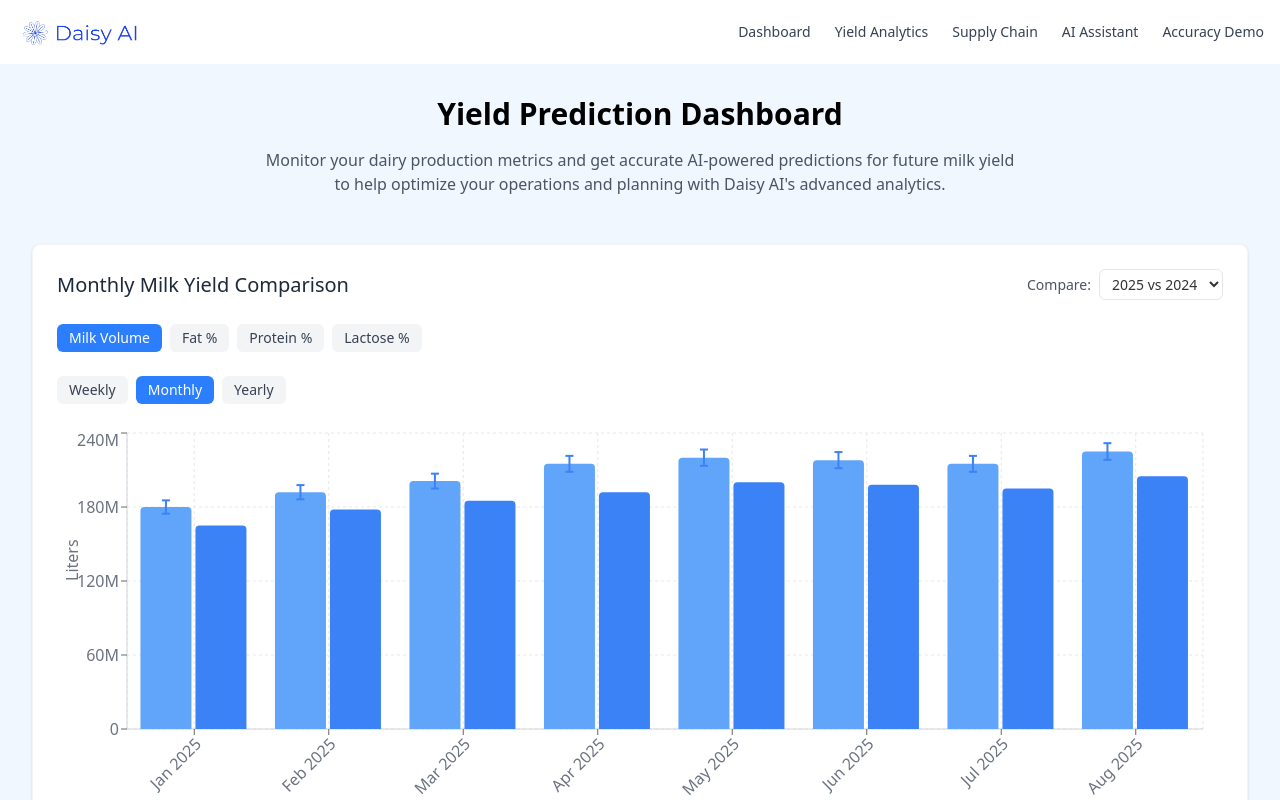
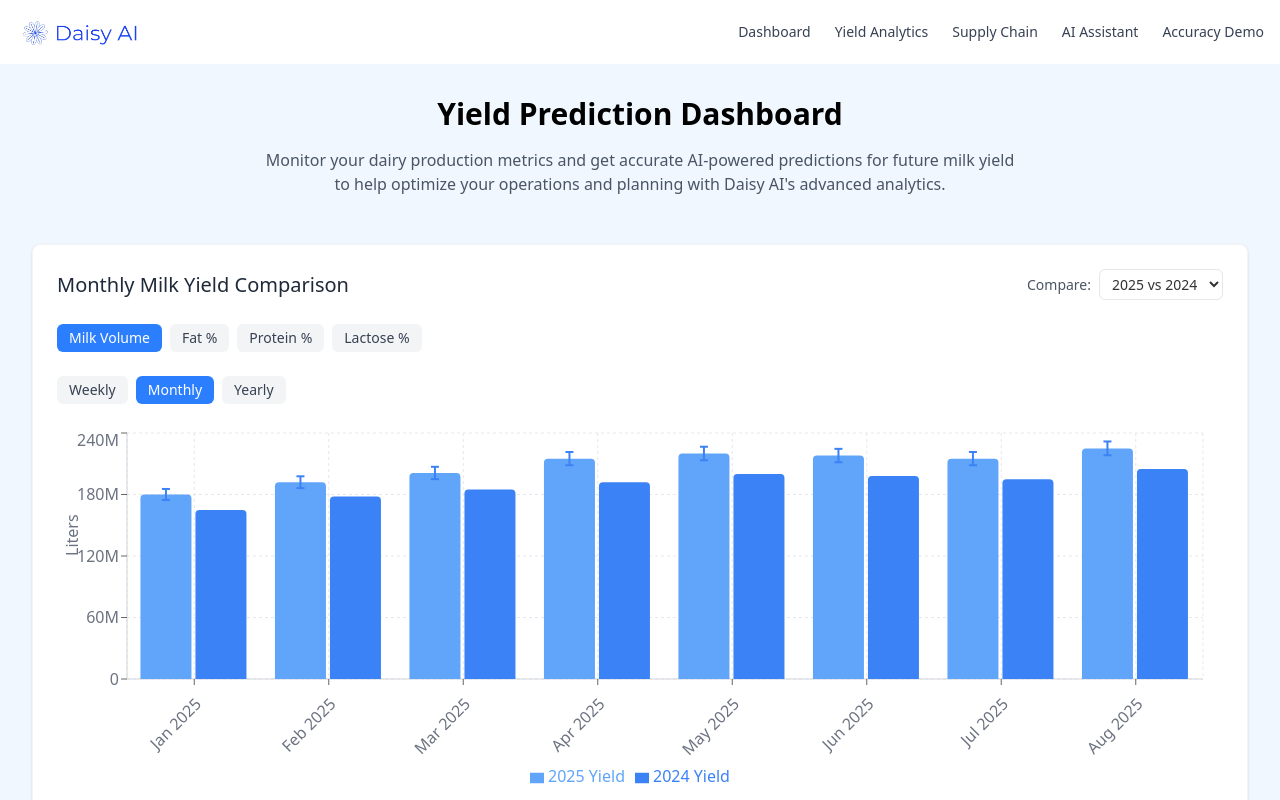
Before and after one commit to Ch-ir-ag/AgTechv0, a Next.js app: page /dashboard in a window 1280 px wide. Shown: the top 800 px of the page. Built offline with nearby package versions, Linux system fonts and the light colour scheme.

Commit message:
Chart data update + quantified impact update

```diff
--- a/src/app/components/MilkYieldChart.tsx
+++ b/src/app/components/MilkYieldChart.tsx
@@ -21,34 +21,34 @@ type MetricType = 'milk' | 'fat' | 'protein' | 'lactose';
 const milkYieldData = {
   weekly: {
     2025: [
-      { period: 'Mar 1-7', thisYear: 42000000, comparisonYear: 38000000, confidenceLevel: 1260000 },
-      { period: 'Mar 8-14', thisYear: 45000000, comparisonYear: 41000000, confidenceLevel: 1350000 },
-      { period: 'Mar 15-21', thisYear: 43000000, comparisonYear: 39000000, confidenceLevel: 1290000 },
-      { period: 'Mar 22-28', thisYear: 47000000, comparisonYear: 43000000, confidenceLevel: 1410000 },
-      { period: 'Mar 29-Apr 4', thisYear: 46000000, comparisonYear: 42000000, confidenceLevel: 1380000 },
-      { period: 'Apr 5-11', thisYear: 48000000, comparisonYear: 44000000, confidenceLevel: 1440000 },
-      { period: 'Apr 12-18', thisYear: 50000000, comparisonYear: 46000000, confidenceLevel: 1500000 },
-      { period: 'Apr 19-25', thisYear: 49000000, comparisonYear: 45000000, confidenceLevel: 1470000 },
+      { period: 'Jul 15-21', thisYear: 42000000, comparisonYear: 38000000, confidenceLevel: 1260000 },
+      { period: 'Jul 22-28', thisYear: 45000000, comparisonYear: 41000000, confidenceLevel: 1350000 },
+      { period: 'Jul 29-Aug 4', thisYear: 43000000, comparisonYear: 39000000, confidenceLevel: 1290000 },
+      { period: 'Aug 5-11', thisYear: 47000000, comparisonYear: 43000000, confidenceLevel: 1410000 },
+      { period: 'Aug 12-18', thisYear: 46000000, comparisonYear: 42000000, confidenceLevel: 1380000 },
+      { period: 'Aug 19-25', thisYear: 48000000, comparisonYear: 44000000, confidenceLevel: 1440000 },
+      { period: 'Aug 26-Sep 1', thisYear: 50000000, comparisonYear: 46000000, confidenceLevel: 1500000 },
+      { period: 'Sep 2-8', thisYear: 49000000, comparisonYear: 45000000, confidenceLevel: 1470000 },
     ],
     2024: [
-      { period: 'Mar 1-7', thisYear: 38000000, comparisonYear: 36000000, confidenceLevel: 1140000 },
-      { period: 'Mar 8-14', thisYear: 41000000, comparisonYear: 39000000, confidenceLevel: 1230000 },
-      { period: 'Mar 15-21', thisYear: 39000000, comparisonYear: 37000000, confidenceLevel: 1170000 },
-      { period: 'Mar 22-28', thisYear: 43000000, comparisonYear: 40000000, confidenceLevel: 1290000 },
-      { period: 'Mar 29-Apr 4', thisYear: 42000000, comparisonYear: 39000000, confidenceLevel: 1260000 },
-      { period: 'Apr 5-11', thisYear: 44000000, comparisonYear: 41000000, confidenceLevel: 1320000 },
-      { period: 'Apr 12-18', thisYear: 46000000, comparisonYear: 43000000, confidenceLevel: 1380000 },
-      { period: 'Apr 19-25', thisYear: 45000000, comparisonYear: 42000000, confidenceLevel: 1350000 },
+      { period: 'Jul 15-21', thisYear: 38000000, comparisonYear: 36000000, confidenceLevel: 1140000 },
+      { period: 'Jul 22-28', thisYear: 41000000, comparisonYear: 39000000, confidenceLevel: 1230000 },
+      { period: 'Jul 29-Aug 4', thisYear: 39000000, comparisonYear: 37000000, confidenceLevel: 1170000 },
+      { period: 'Aug 5-11', thisYear: 43000000, comparisonYear: 40000000, confidenceLevel: 1290000 },
+      { period: 'Aug 12-18', thisYear: 42000000, comparisonYear: 39000000, confidenceLevel: 1260000 },
+      { period: 'Aug 19-25', thisYear: 44000000, comparisonYear: 41000000, confidenceLevel: 1320000 },
+      { period: 'Aug 26-Sep 1', thisYear: 46000000, comparisonYear: 43000000, confidenceLevel: 1380000 },
+      { period: 'Sep 2-8', thisYear: 45000000, comparisonYear: 42000000, confidenceLevel: 1350000 },
     ],
     2023: [
-      { period: 'Mar 1-7', thisYear: 36000000, comparisonYear: 34000000, confidenceLevel: 1080000 },
-      { period: 'Mar 8-14', thisYear: 39000000, comparisonYear: 37000000, confidenceLevel: 1170000 },
-      { period: 'Mar 15-21', thisYear: 37000000, comparisonYear: 35000000, confidenceLevel: 1110000 },
-      { period: 'Mar 22-28', thisYear: 40000000, comparisonYear: 38000000, confidenceLevel: 1200000 },
-      { period: 'Mar 29-Apr 4', thisYear: 39000000, comparisonYear: 37000000, confidenceLevel: 1170000 },
-      { period: 'Apr 5-11', thisYear: 41000000, comparisonYear: 39000000, confidenceLevel: 1230000 },
-      { period: 'Apr 12-18', thisYear: 43000000, comparisonYear: 41000000, confidenceLevel: 1290000 },
-      { period: 'Apr 19-25', thisYear: 42000000, comparisonYear: 40000000, confidenceLevel: 1260000 },
+      { period: 'Jul 15-21', thisYear: 36000000, comparisonYear: 34000000, confidenceLevel: 1080000 },
+      { period: 'Jul 22-28', thisYear: 39000000, comparisonYear: 37000000, confidenceLevel: 1170000 },
+      { period: 'Jul 29-Aug 4', thisYear: 37000000, comparisonYear: 35000000, confidenceLevel: 1110000 },
+      { period: 'Aug 5-11', thisYear: 40000000, comparisonYear: 38000000, confidenceLevel: 1200000 },
+      { period: 'Aug 12-18', thisYear: 39000000, comparisonYear: 37000000, confidenceLevel: 1170000 },
+      { period: 'Aug 19-25', thisYear: 41000000, comparisonYear: 39000000, confidenceLevel: 1230000 },
+      { period: 'Aug 26-Sep 1', thisYear: 43000000, comparisonYear: 41000000, confidenceLevel: 1290000 },
+      { period: 'Sep 2-8', thisYear: 42000000, comparisonYear: 40000000, confidenceLevel: 1260000 },
     ],
   },
   monthly: {
@@ -494,7 +494,7 @@ export default function MilkYieldChart() {
               top: 5,
               right: 20,
               left: 10,
-              bottom: 5,
+              bottom: 40,
             }}
           >
             <CartesianGrid strokeDasharray="3 3" stroke="#e5e7eb" />
@@ -506,6 +506,7 @@ export default function MilkYieldChart() {
               interval={0}
               angle={-45}
               textAnchor="end"
+              dy={10}
             />
             <YAxis
               tick={{ fill: '#6b7280' }}
@@ -520,7 +521,7 @@ export default function MilkYieldChart() {
               domain={metricType !== 'milk' ? ['auto', 'auto'] : undefined}
             />
             <Tooltip content={<CustomTooltip metricType={metricType} />} />
-            <Legend wrapperStyle={{ paddingTop: '10px' }} />
+            <Legend wrapperStyle={{ paddingTop: '25px' }} />
             <Bar
               dataKey="thisYear"
               name={`${selectedYear} ${metricType === 'milk' ? 'Yield' : 'Value'}`}
@@ -545,7 +546,7 @@ export default function MilkYieldChart() {
         ) : (
           <p>Data represents monthly {metricType} percentages in milk, comparing current year with previous year.</p>
         )}
-        <p className="mt-1">Last updated: 2025-03-03</p>
+        <p className="mt-1">Last updated: 2025-09-02</p>
         <p className="mt-1 text-xs text-gray-500">Error bars indicate confidence intervals (±3% of predicted values)</p>
       </div>
     </div>
--- a/src/app/components/QuantifiedImpact.tsx
+++ b/src/app/components/QuantifiedImpact.tsx
@@ -17,7 +17,7 @@ export default function QuantifiedImpact() {
     },
     {
       title: 'Accuracy Improvement',
-      value: '+2.3%',
+      value: '+6%',
       description: 'Improvement in prediction accuracy through enhanced AI algorithms',
       icon: (
         <svg xmlns="http://www.w3.org/2000/svg" className="h-6 w-6 text-purple-500" fill="none" viewBox="0 0 24 24" stroke="currentColor">
@@ -27,7 +27,7 @@ export default function QuantifiedImpact() {
     },
     {
       title: 'Carbon Footprint',
-      value: '-15%',
+      value: '-4.5%',
       description: 'Reduction in carbon emissions per liter of milk produced',
       icon: (
         <svg xmlns="http://www.w3.org/2000/svg" className="h-6 w-6 text-teal-500" fill="none" viewBox="0 0 24 24" stroke="currentColor">
```
